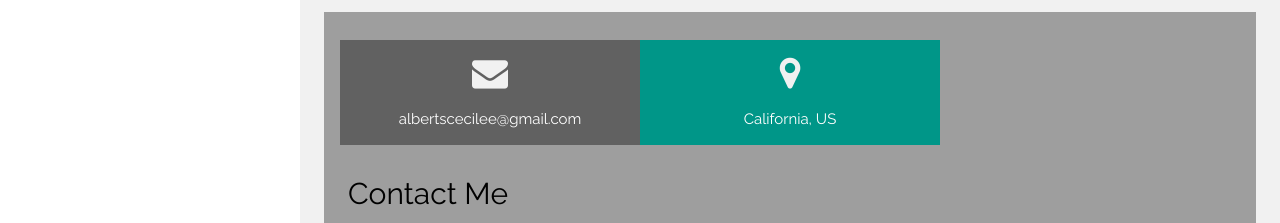
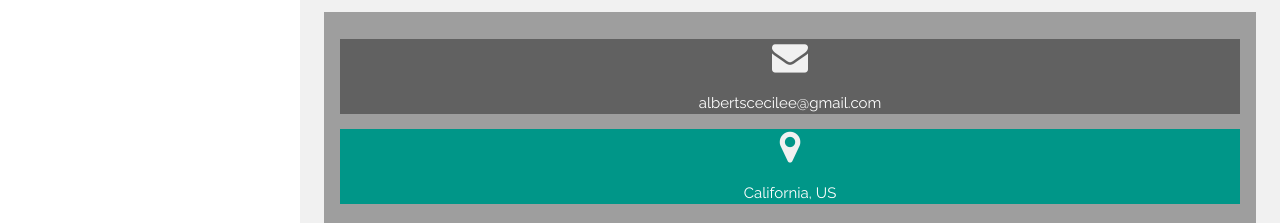
Before and after one commit to Calberts4/portfolio, a plain HTML site: page about-me.html in a window 1280 px wide. Shown: the part 571-794 px from the top of the page. Drawn offline with nearby package versions, Linux system fonts and the light colour scheme.

Commit message:
Add files via upload

```diff
--- a/about-me.html
+++ b/about-me.html
@@ -178,12 +178,12 @@ body,h1,h2,h3,h4,h5,h6 {font-family: "Raleway", sans-serif}
     <p>My name is Cecilee Alberts, and I have had a passion for art and crating things since I was very young. I started out in the more traditional art side doing oil and acripic paintings. And as I have grown up I have moved more into the digital side of art. I have used Adobe photoshop and Illistorator primarity, And I also know a bit of coding.</p>
   <!-- Contact Section -->
   <div class="w3-container w3-padding-large w3-grey">
-    <div class="w3-row-padding w3-center w3-padding-16" style="margin:0 -16px">
-      <div class="w3-third w3-dark-grey">
+    <div class="w3-row-padding w3-center w3-padding-10" style="margin:0 -16px">
+      <div class="w3-second w3-dark-grey">
         <p><i class="fa fa-envelope w3-xxlarge w3-text-light-grey"></i></p>
         <p>albertscecilee@gmail.com</p>
       </div>
-      <div class="w3-third w3-teal">
+      <div class="w3-second w3-teal">
         <p><i class="fa fa-map-marker w3-xxlarge w3-text-light-grey"></i></p>
         <p>California, US</p>
       </div>
```
